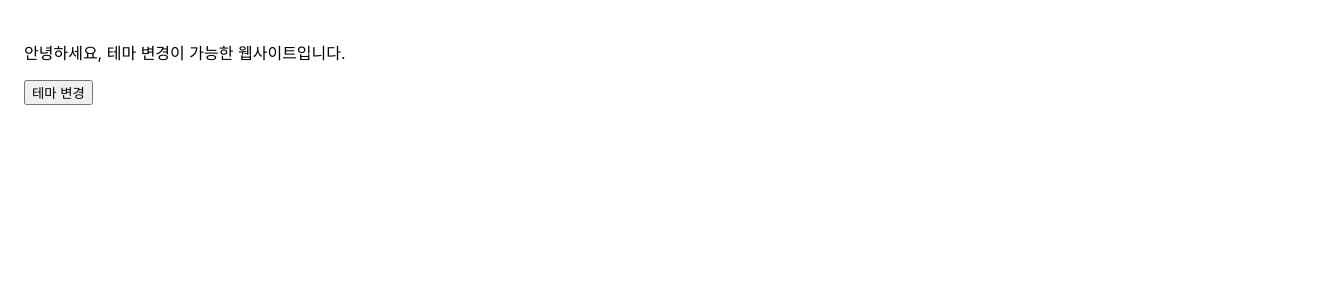
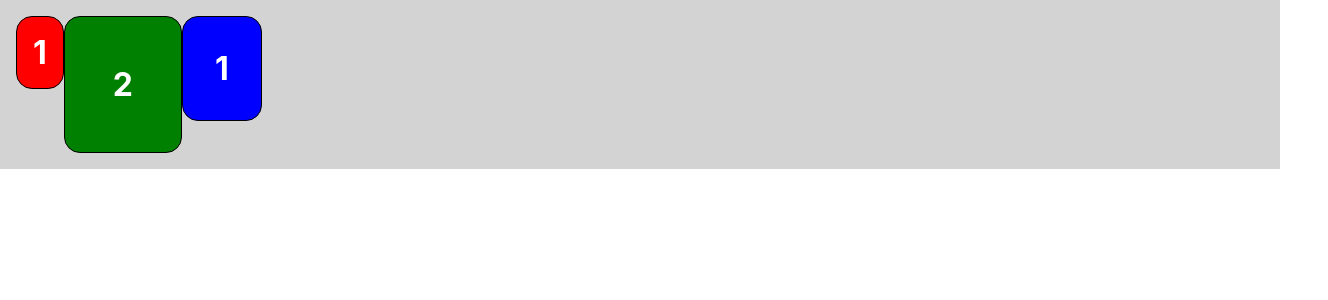
Before and after one commit to Jisun-K/react-practice, a React (Create React App) app: page / in a window 1280 px wide. Shown: the top 300 px of the page, 1328 px wide, since content can reach past the window. Built offline with nearby package versions, Linux system fonts and the light colour scheme.

Commit message:
** 2025.03.07 chapter_15 + styled-component + Blocks

```diff
--- a/package.json
+++ b/package.json
@@ -7,6 +7,7 @@
     "react": "^19.0.0",
     "react-dom": "^19.0.0",
     "react-scripts": "5.0.1",
+    "styled-components": "^6.1.15",
     "web-vitals": "^4.2.4"
   },
   "scripts": {
--- /dev/null
+++ b/src/chapter_15/Blocks.jsx
@@ -0,0 +1,57 @@
+import styled from "styled-components";
+
+const Wrapper = styled.div`
+    padding: 1rem;
+    display: flex;
+    flex-direction: row;
+    align-items: flex-start;
+    justify-content: flex-start;
+    background: lightgrey;
+`;
+
+const Block = styled.div`
+    padding: ${(props) => props.padding};
+    border: 1px solid black;
+    border-radius: 1rem;
+    background: ${(props) => props.backgroundColor};
+    color: white;
+    font-size: 2rem;
+    font-weight: bold;
+    text-align: center;
+`;
+
+const blockItmes = [
+    {
+        label: "1",
+        padding: "1rem",
+        backgroundColor: "red",
+    },
+    {
+        label: "2",
+        padding: "3rem",
+        backgroundColor: "green",
+    },
+    {
+        label: "1",
+        padding: "2rem",
+        backgroundColor: "blue",
+    },
+]
+
+function Blocks(props) {
+    return (
+        <Wrapper>
+            {blockItmes.map((item) => {
+                return (
+                    <Block padding={item.padding}
+                        backgroundColor={item.backgroundColor}
+                    >
+                        {item.label}
+                    </Block>
+                );
+            })}
+        </Wrapper>
+    )
+}
+
+export default Blocks;
--- a/src/index.js
+++ b/src/index.js
@@ -5,12 +5,13 @@
 import reportWebVitals from './reportWebVitals';
 
 import DarkOrLight from './chapter_14/DarkOrLight';
+import Blocks from './chapter_15/Blocks';
 
 const root = ReactDOM.createRoot(document.getElementById('root'));
 
 root.render(
   <React.StrictMode>
-    <DarkOrLight />
+    <Blocks />
   </React.StrictMode>
 );
 
```
Also changed, not shown: 1 other file (tests, documents, lock files or other folders).
